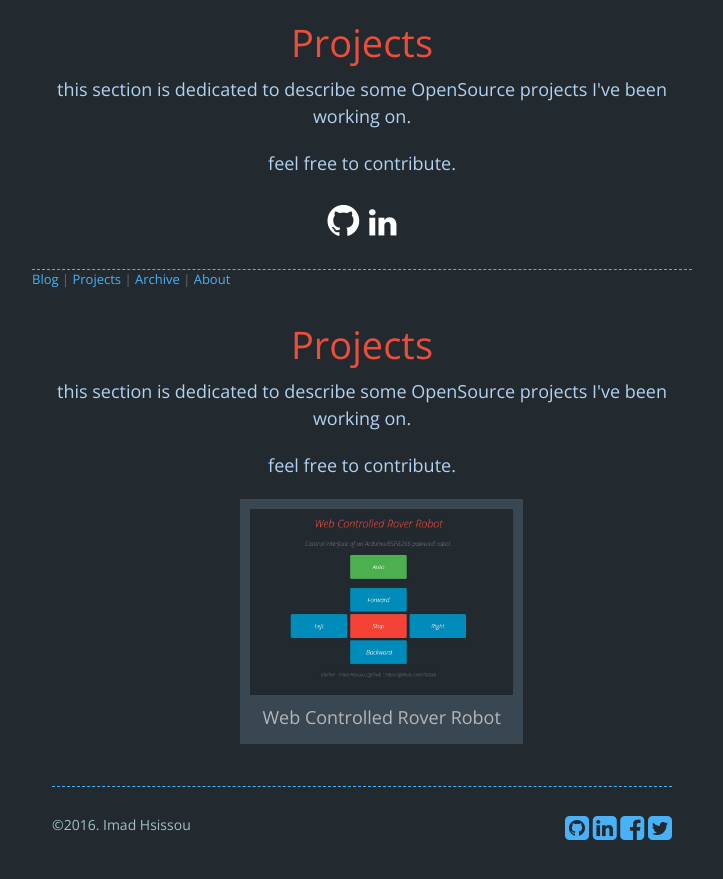
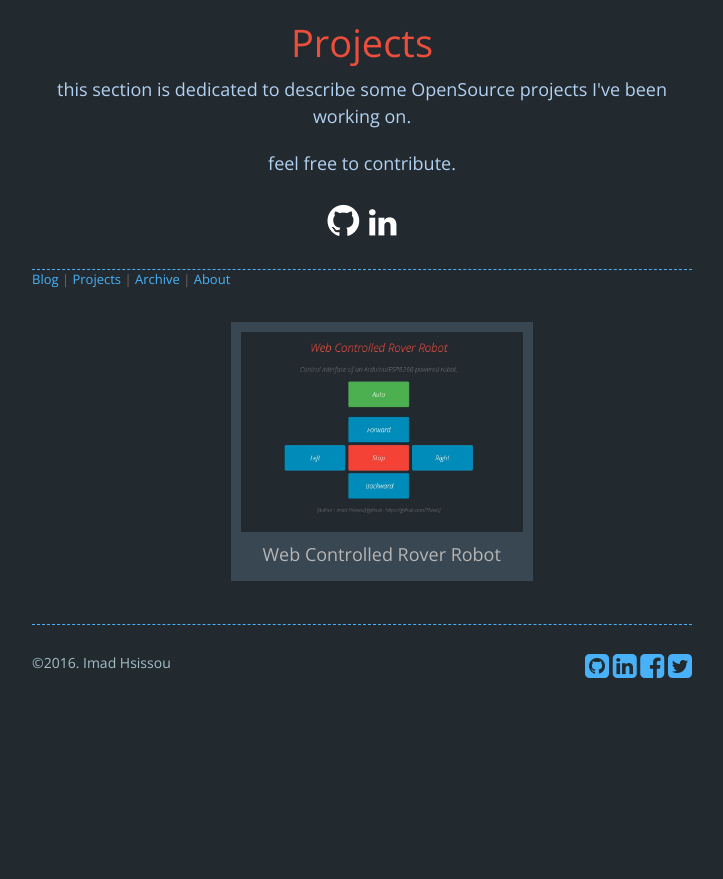
Before and after one commit to imadhsissou/imadhsissou.github.io, a Jekyll site: the page built from projects/index.html, in a window 1280 px wide. Shown: the top 879 px of the page, without its empty margins (278-1001 px from the left). Built offline with Jekyll 4.4.1, drawn with Linux system fonts in a browser that asks for light colours; nearby versions of some CDN libraries; comment, search, counter and statistics services are not loaded.

Commit message:
Update index.html

```diff
--- a/projects/index.html
+++ b/projects/index.html
@@ -113,16 +113,6 @@ ul.rig.columns-4 li {
 
 <body style="background-color : #222A30;" >
 
-<div class="wrapper">
-        <section>
-            <div id="title">
-  <h1>
-    <a id="sitename" href="https://imadhsissou.me/projects">Projects</a>
-  </h1>
-
-  <p>this section is dedicated to describe some OpenSource projects I've been working on.</p>
-  <p>feel free to contribute.</p>
-
 <ul class="rig columns-2">
     <li>
         <a href="https://imadhsissou.me/Iot/esp8266-robot.html"> <img src="https://imadhsissou.me/images/rover.JPG"/> </a>
```
